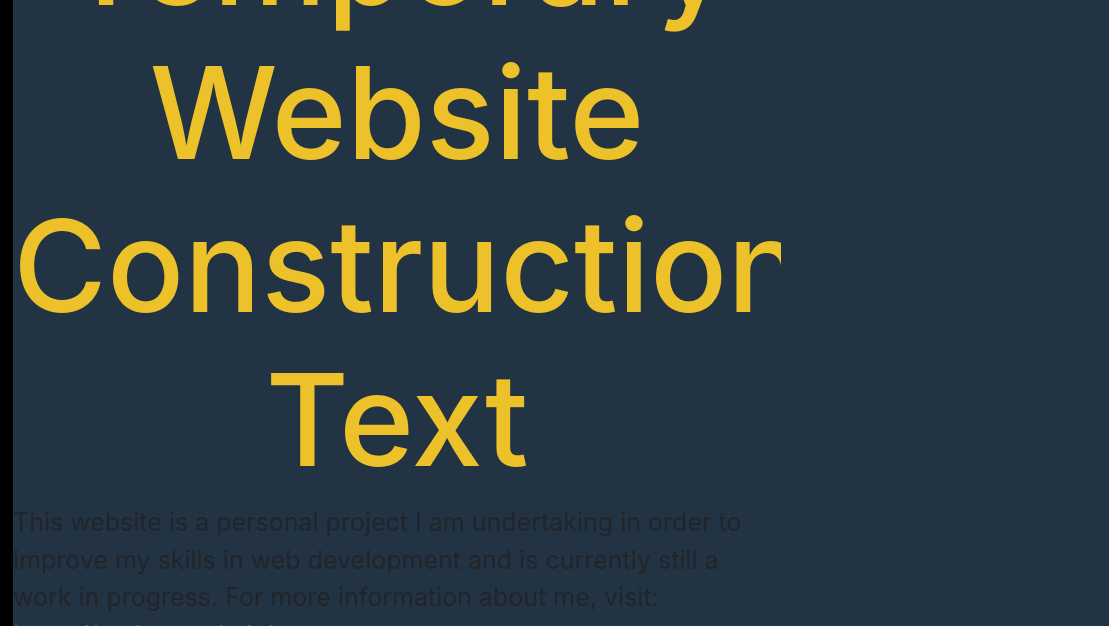
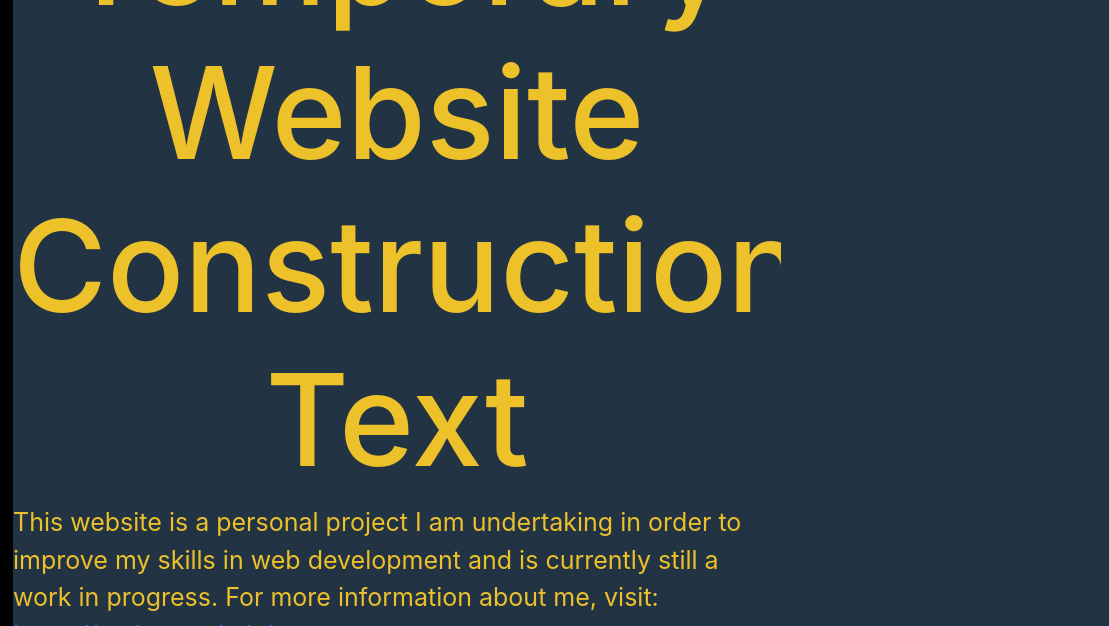
Before and after one commit to TyeBryant/TyeBryant.github.io, a plain HTML site: page index.html in a window 1280 px wide. Shown: the part 174-800 px from the top of the page, 171-1280 px from the left. Drawn offline with nearby package versions, Linux system fonts and the light colour scheme.

Commit message:
Update index.html

```diff
--- a/index.html
+++ b/index.html
@@ -45,7 +45,7 @@
 	</div>
 	<div id="includedContent" class="mainContent">
 		<h2 class="constructionText">Temporary Website Construction Text</h2>
-		<p color:"#EDC12A"> This website is a personal project I am undertaking in order to improve my skills in web development and is currently still a work in progress. For more information about me, visit: <a href="https://tyebryant.itch.io/">https://tyebryant.itch.io</a></p>
+		<p style="color: #EDC12A"> This website is a personal project I am undertaking in order to improve my skills in web development and is currently still a work in progress. For more information about me, visit: <a href="https://tyebryant.itch.io/">https://tyebryant.itch.io</a></p>
 	</div>
 </body>
 </html>
```
